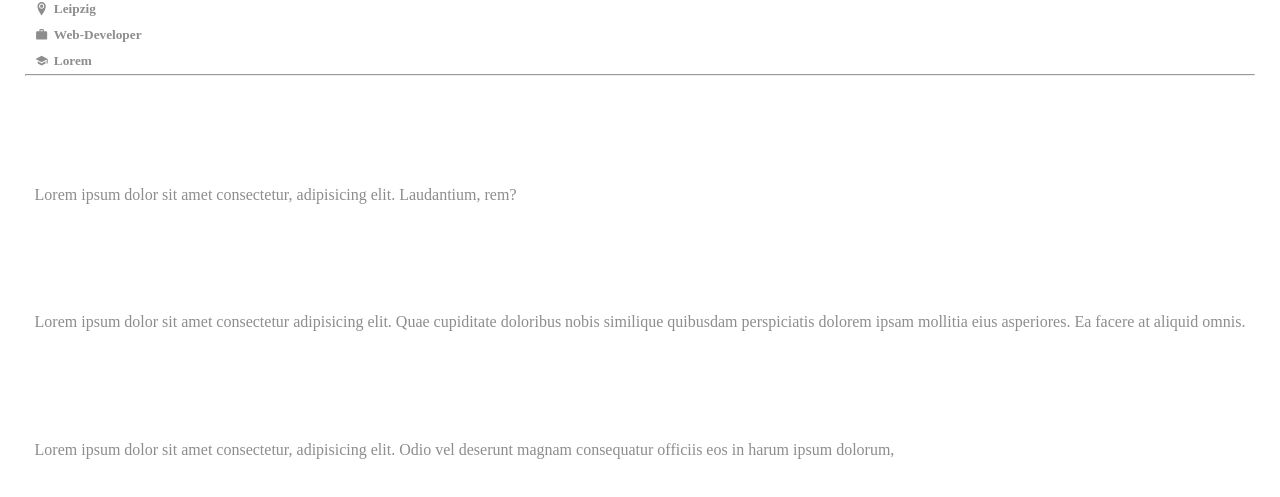
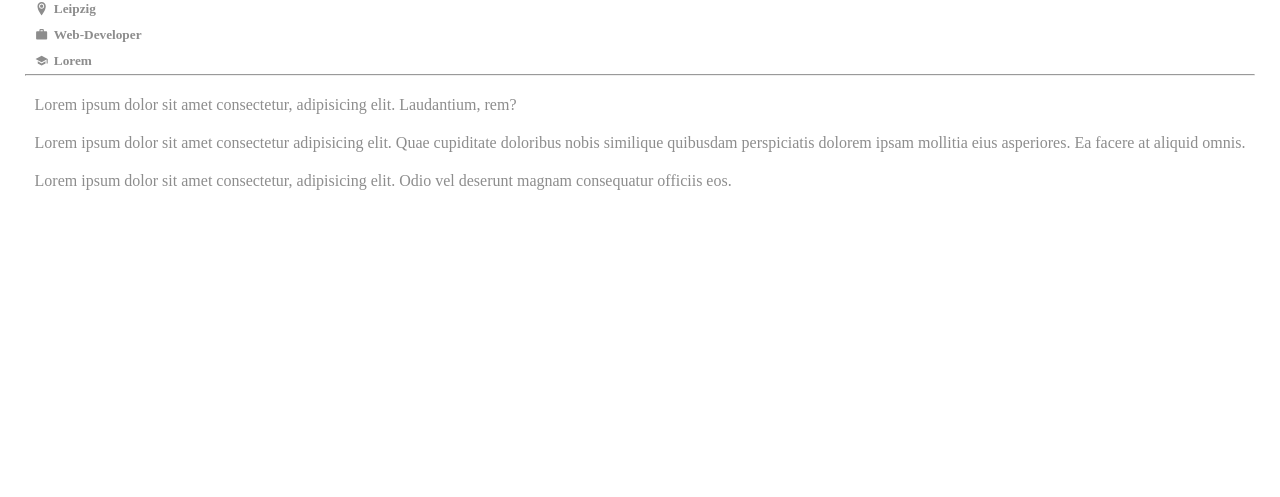
Before and after one commit to hamzadarej/social-network, a React (Create React App) app: page /hamzadarej/profile in a window 1280 px wide. Shown: the part 964-1461 px from the top of the page. Built offline with nearby package versions, Linux system fonts and the light colour scheme.

Commit message:
Profile -> sass

```diff
--- a/src/components/Profile.js
+++ b/src/components/Profile.js
@@ -49,7 +49,7 @@ function Profile() {
 
         <p>
           Lorem ipsum dolor sit amet consectetur, adipisicing elit. Odio vel
-          deserunt magnam consequatur officiis eos in harum ipsum dolorum,
+          deserunt magnam consequatur officiis eos.
         </p>
       </div>
     </div>
--- a/src/sass/layouts/_profile.scss
+++ b/src/sass/layouts/_profile.scss
@@ -49,6 +49,9 @@
   height: 45%;
   display: flex;
   flex-direction: column;
-  justify-content: space-evenly;
   padding: 0 10px;
+
+  p {
+    padding-top: 20px;
+  }
 }
```
